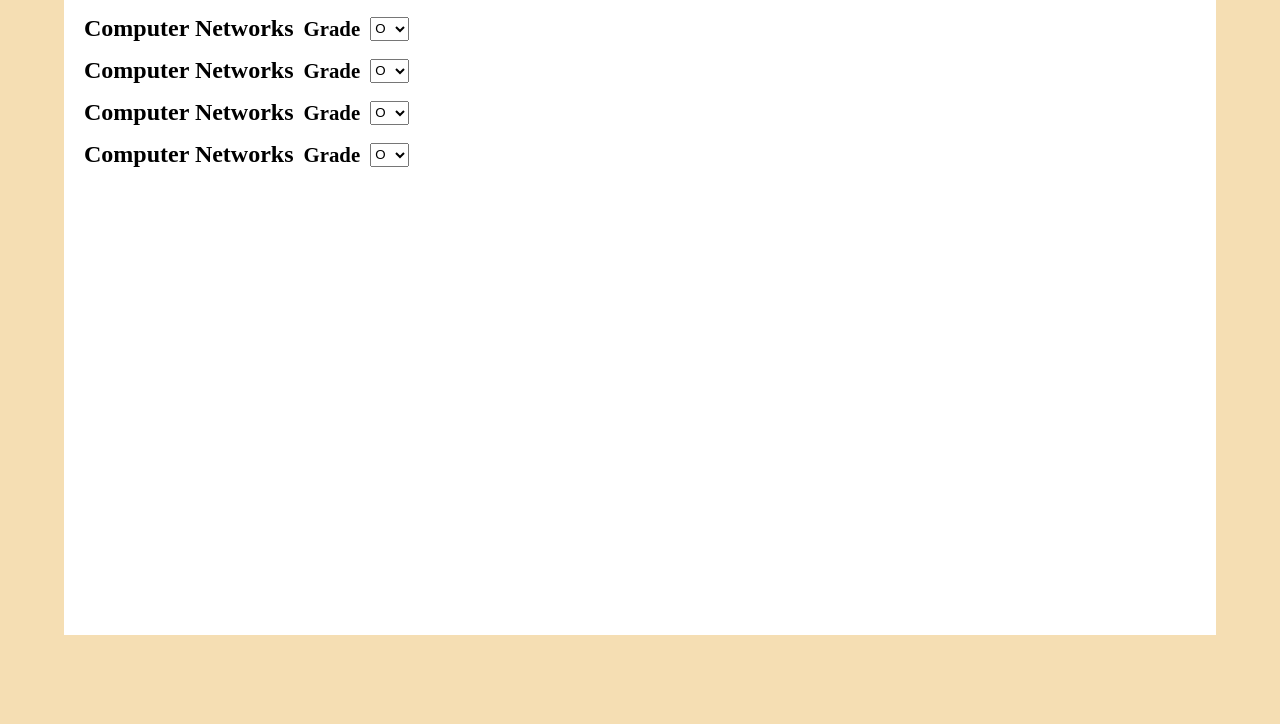
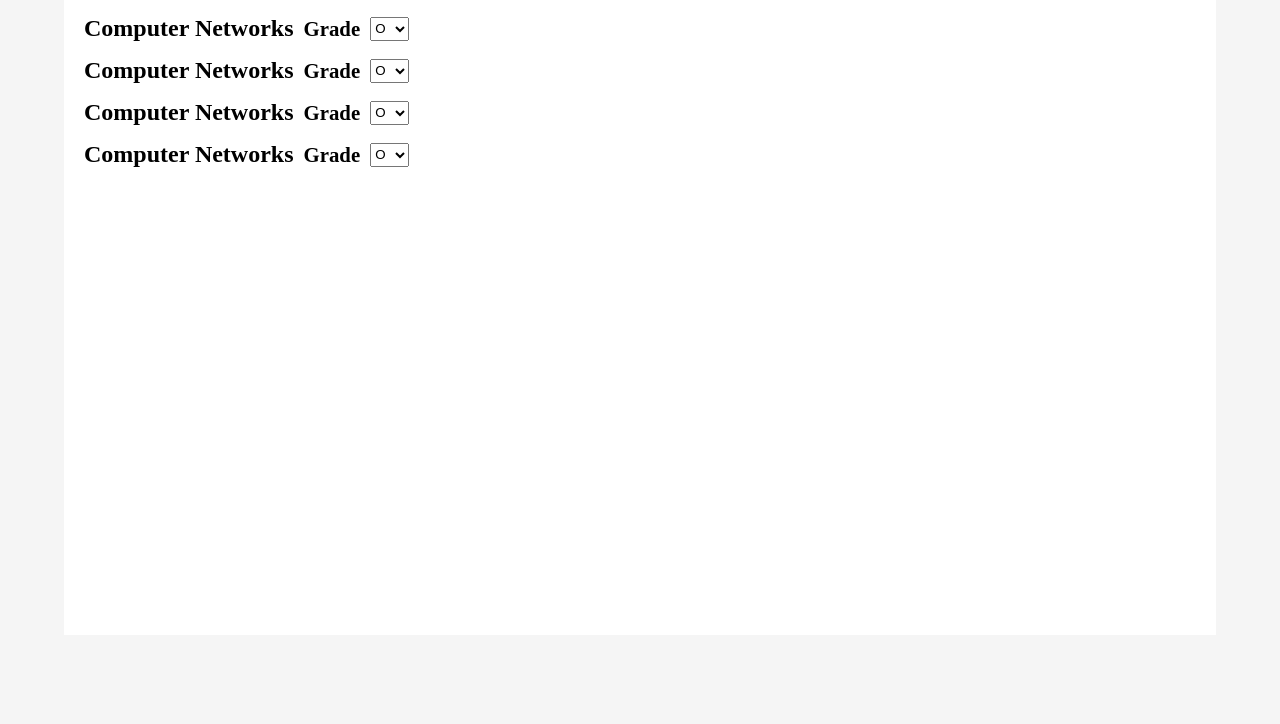
Before and after one commit to Mega-nathan/GPA_Calculator, a plain HTML site: page index.html in a window 1280 px wide. Shown: the part 76-800 px from the top of the page. Drawn offline with Linux system fonts and the light colour scheme.

Commit message:
Updated index.css

```diff
--- a/index.css
+++ b/index.css
@@ -7,7 +7,7 @@
 
 .bg-container{
     height: 100vh;
-    background-color: wheat;
+    background-color: whitesmoke;
 }
 
 .gpa-container{
```
